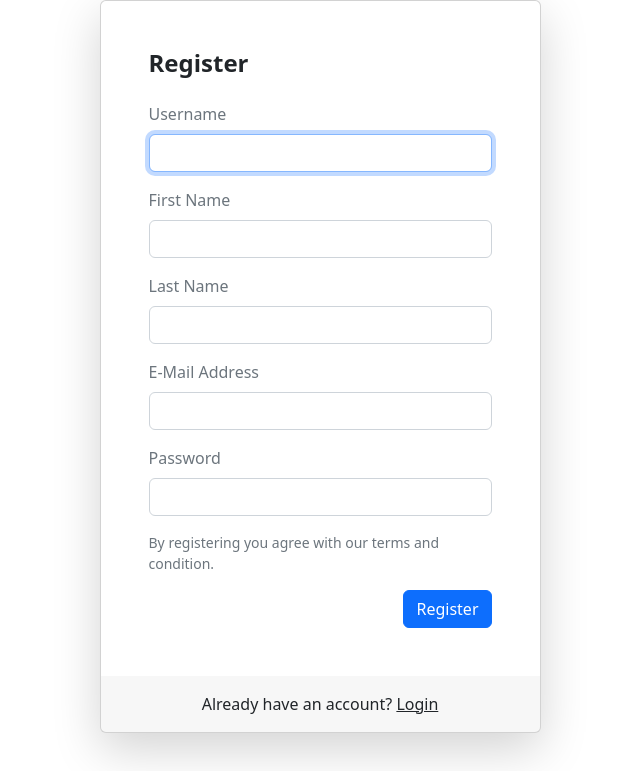
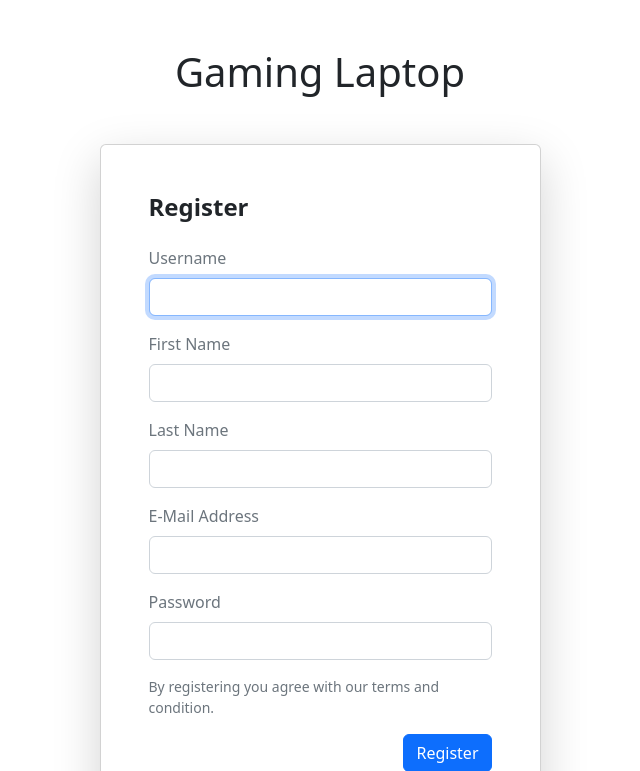
Before and after one commit to NiteshMaharjan99/ST5007CEMFinalAssignment, a Django app: page /account/userRegister/ in a window 1280 px wide. Shown: the top 771 px of the page, without its empty margins (320-960 px from the left). Run offline with Django 4.2, Linux system fonts and the light colour scheme.

Commit message:
changes in design

```diff
--- a/templates/account/userLogin.html
+++ b/templates/account/userLogin.html
@@ -8,7 +8,9 @@
             <div class="row justify-content-sm-center h-100">
                 <div class="col-xxl-4 col-xl-5 col-lg-5 col-md-7 col-sm-9">
                     <div class="text-center my-5">
-
+                        <a class="navbar-brand" href="{% url 'store' %}">
+                            <h1>Gaming Laptop</h1>
+                        </a>
                     </div>
                     <div class="card shadow-lg">
                         <div class="card-body p-5">
--- a/templates/account/userRegister.html
+++ b/templates/account/userRegister.html
@@ -7,6 +7,11 @@
         <div class="container h-100">
             <div class="row justify-content-sm-center h-100">
                 <div class="col-xxl-4 col-xl-5 col-lg-5 col-md-7 col-sm-9">
+                    <div class="text-center my-5">
+                        <a class="navbar-brand" href="{% url 'store' %}">
+                            <h1>Gaming Laptop</h1>
+                        </a>
+                    </div>
                     <div class="card shadow-lg">
                         <div class="card-body p-5">
                             <h1 class="fs-4 card-title fw-bold mb-4">Register</h1>
--- a/templates/store/cart.html
+++ b/templates/store/cart.html
@@ -50,4 +50,7 @@
 			</div>
 		</div>
 	</div>
+    <div class="mt-5 text-muted">
+
+    </div>
 {% endblock content %}
--- a/templates/store/checkout.html
+++ b/templates/store/checkout.html
@@ -69,7 +69,9 @@
 			</div>
 		</div>
 	</div>
+    <div class="mt-5 text-muted">
 
+    </div>
 	<script src="https://www.paypal.com/sdk/js?client-id=YOUR-CLIENT-ID&currency=USD&disable-funding=credit"></script>
 
 	<script>
```
